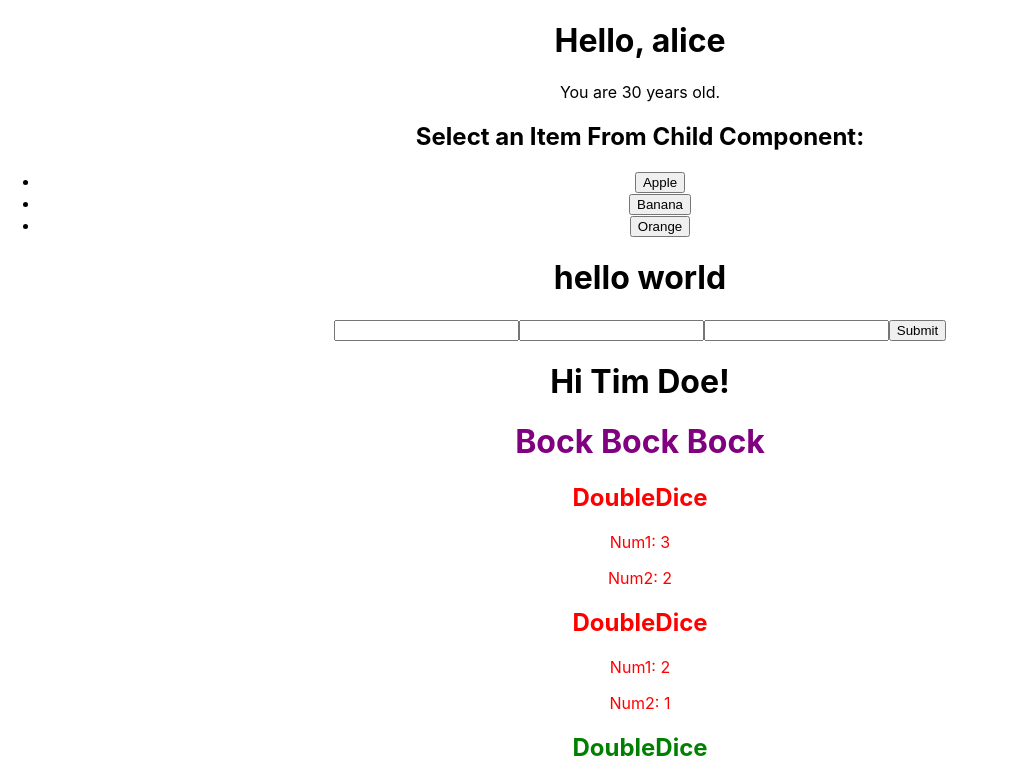
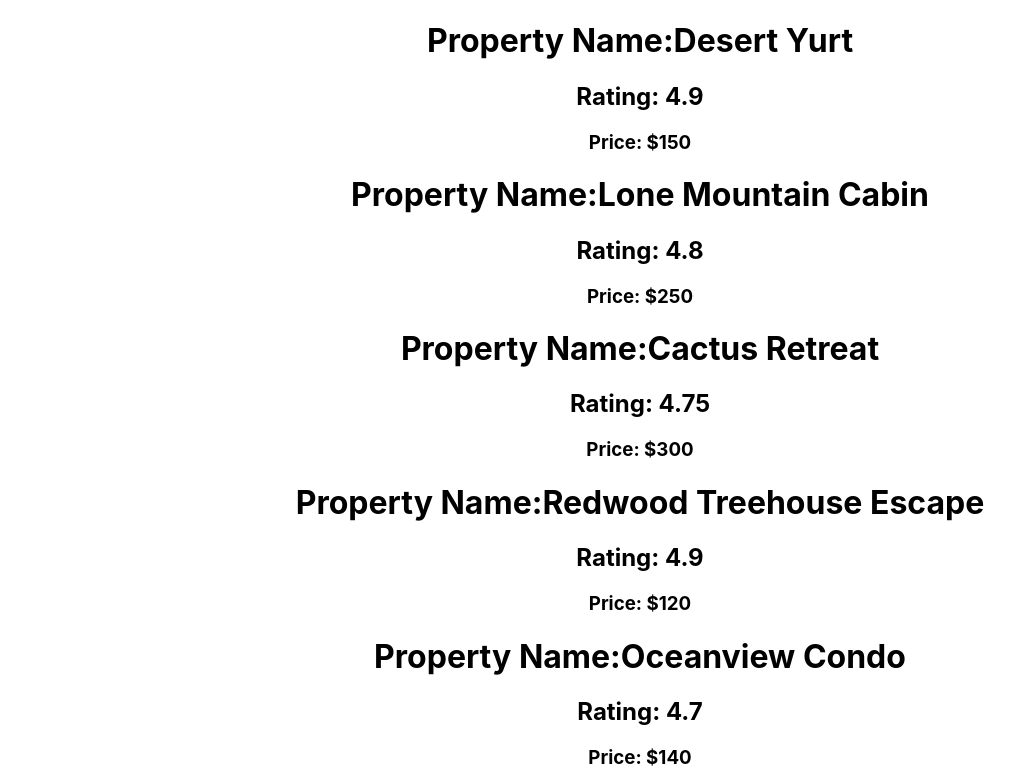
Before and after one commit to wendy174/react-review-app, a React (Create React App) app: page / in a window 1280 px wide. Shown: the top 782 px of the page, without its empty margins (0-1024 px from the left). Built offline with nearby package versions, Linux system fonts and the light colour scheme.

Commit message:
property

```diff
--- a/src/App.tsx
+++ b/src/App.tsx
@@ -30,14 +30,21 @@ function App(): JSX.Element {
     lastName: 'Doe'
   }
 
-  // const properties = [
-  //   { id: 129031, name: "Desert Yurt", rating: 4.9, price: 150 },
-  //   { id: 129331, name: "Lone Mountain Cabin", rating: 4.8, price: 250 },
-  //   { id: 129032, name: "Cactus Retreat", rating: 4.75, price: 300 },
-  //   { id: 129033, name: "Redwood Treehouse Escape", rating: 4.9, price: 120 },
-  //   { id: 129034, name: "Oceanview Condo", rating: 4.7, price: 140 },
-  //   { id: 129035, name: "Gold Miner Campground", rating: 4.69, price: 96 },
-  // ];
+  interface PropertyItem {
+    id: number;
+    name: string;
+    rating: number;
+    price: number;
+  }
+
+  const properties: PropertyItem[] = [
+    { id: 129031, name: "Desert Yurt", rating: 4.9, price: 150 },
+    { id: 129331, name: "Lone Mountain Cabin", rating: 4.8, price: 250 },
+    { id: 129032, name: "Cactus Retreat", rating: 4.75, price: 300 },
+    { id: 129033, name: "Redwood Treehouse Escape", rating: 4.9, price: 120 },
+    { id: 129034, name: "Oceanview Condo", rating: 4.7, price: 140 },
+    { id: 129035, name: "Gold Miner Campground", rating: 4.69, price: 96 },
+  ];
 
   return (
     <div className="App">
@@ -52,6 +59,7 @@ function App(): JSX.Element {
       <DoubleDice/>
       <DoubleDice/>
       <DoubleDice/> */}
+      <PropertyList properties={properties}/>
       <PropsExample name='alice' age={30}/>
       <InfoFlow onSelectedItem={handleSelectedItem}/>
       <Header text="hello world"/>
```
Also changed, not shown: src/components/Property.tsx (+7 -1 lines), src/components/PropertyList.tsx (+12 -1 lines).
